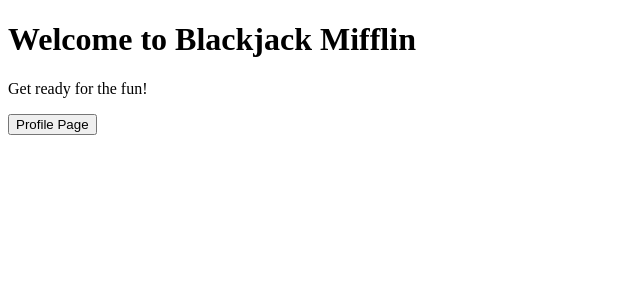
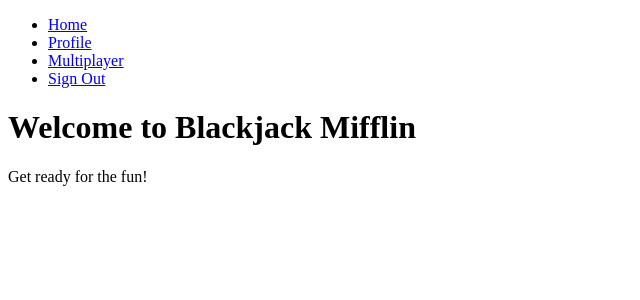
Before and after one commit to blackjack-mifflin/blackjack, a React (Vite) app in the folder client/: page / in a window 1280 px wide. Shown: the top 300 px of the page, without its empty margins (0-640 px from the left). Built offline with nearby package versions, Linux system fonts and the light colour scheme.

Commit message:
Home,Profile,Multiplater,SignOut Buttons Added

```diff
--- a/client/src/App.jsx
+++ b/client/src/App.jsx
@@ -2,11 +2,13 @@ import './App.css'
 import { Routes, Route } from "react-router-dom";
 import LogIn from './components/LoginPage'
 import Welcome from './components/Welcome';
+import Navbar from './components/NavBar';
 
 const App = () => {
 
   return (
     <>
+      <Navbar />
       <Routes>
         <Route path="/login" element={<LogIn />}></Route>
         <Route path="/" element={<Welcome />} />
--- /dev/null
+++ b/client/src/components/NavBar.jsx
@@ -0,0 +1,27 @@
+import React from 'react';
+import { Link } from 'react-router-dom';
+
+const Navbar = () => {
+    return (
+        <nav className="navbar">
+            <ul>
+                <li>
+                    <Link to="/">Home</Link>
+                </li>
+                <li>
+                    <Link to="/profile">Profile</Link>
+                </li>
+                <li>
+                    <Link to="/multiplayer">Multiplayer</Link>
+                </li>
+                <li>
+                    <Link to="/Sign Out">Sign Out</Link>
+                </li>
+
+                {/* Here I can put more navigation buttons - LATER ON! */}
+            </ul>
+        </nav>
+    );
+};
+
+export default Navbar;
--- a/client/src/components/Welcome.jsx
+++ b/client/src/components/Welcome.jsx
@@ -1,17 +1,12 @@
 import React from "react";
 const Welcome = () => {
 
-
-    const navigateToProfile = () => {
-        // Handle navigation to the profile page when it is ready(soon)
-        console.log("Navigate to the profile page");
-    };
 
     return (
         <div className="welcome-container">
             <h1>Welcome to Blackjack Mifflin</h1>
             <p>Get ready for the fun!</p>
-            <button onClick={navigateToProfile}>Profile Page</button>
+            {/* <button onClick={navigateToProfile}>Profile Page</button> */}
         </div>
     );
 };
```
